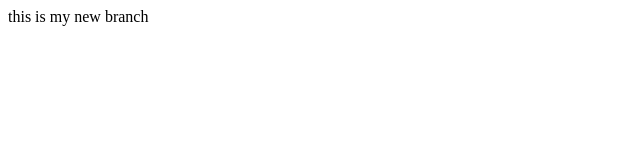
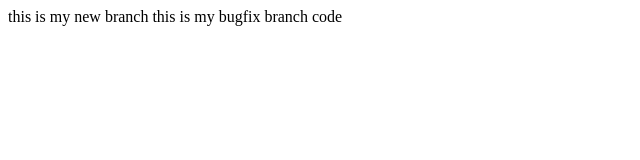
Before and after one commit to DevisettySreya/43r-git1, a plain HTML site: page index.html in a window 1280 px wide. Shown: the whole page, without its empty margins (0-640 px from the left). Drawn offline with Linux system fonts and the light colour scheme.

Commit message:
bugfix-11

```diff
--- a/index.html
+++ b/index.html
@@ -7,5 +7,7 @@
 </head>
 <body>
    this is my new branch
+   this is my bugfix branch code
+
 </body>
 </html>
```
